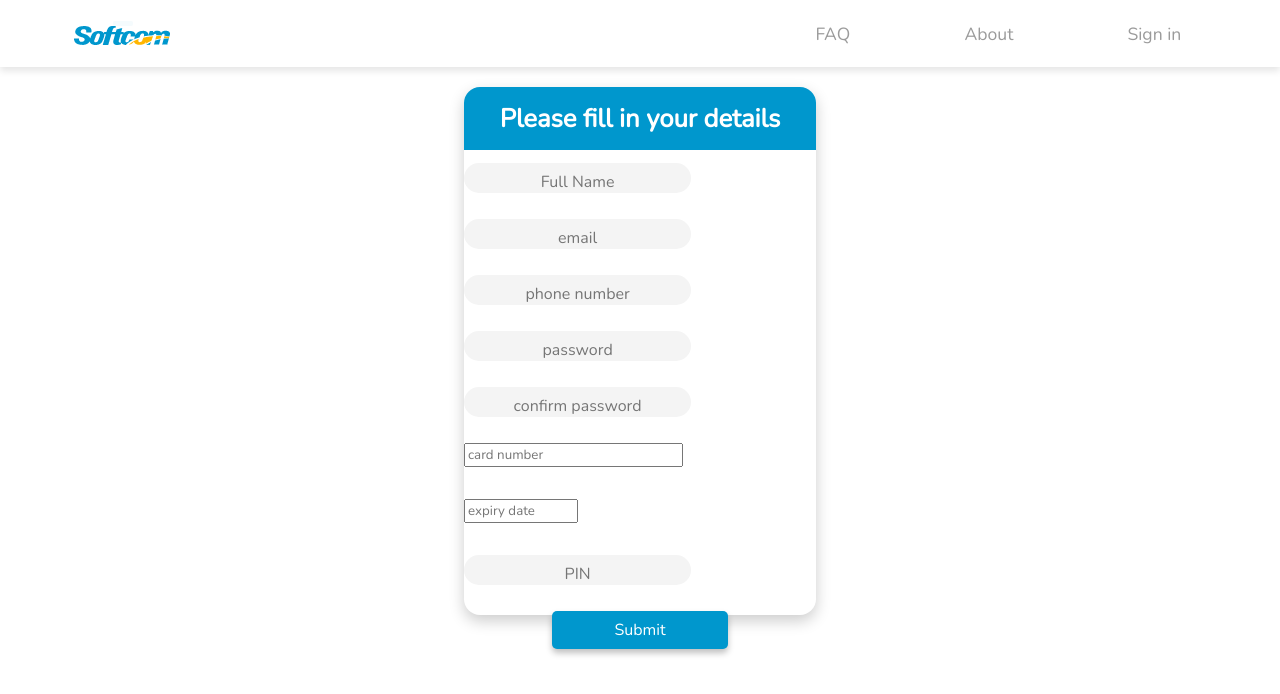
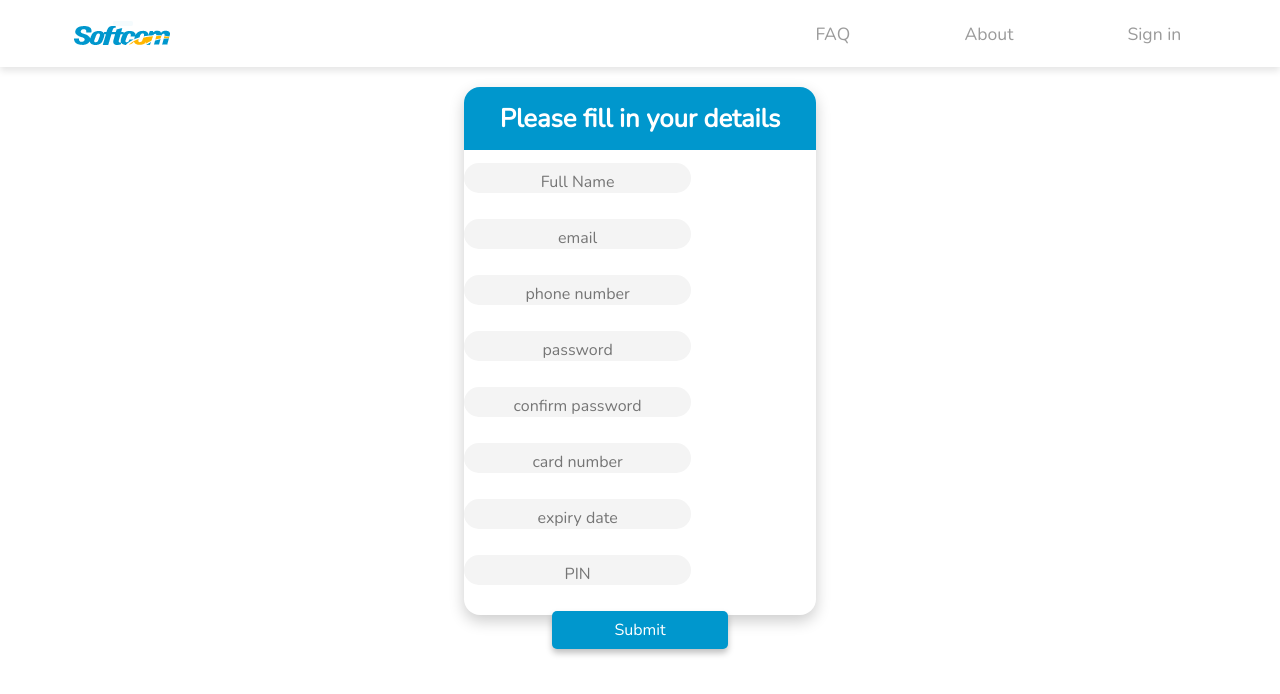
Before and after one commit to ojokure/softform, a React (Create React App) app in the folder reactForm/: page / in a window 1280 px wide. Shown: the top 694 px of the page. Built offline with nearby package versions, Linux system fonts and the light colour scheme.

Commit message:
handles all validations

```diff
--- a/reactForm/src/Components/Dashboard.js
+++ b/reactForm/src/Components/Dashboard.js
@@ -4,7 +4,13 @@ import StyledDashboard from "../Styles/DashboardStyles";
 const Dashboard = () => {
   return (
     <StyledDashboard>
-      <h1 className="h1"> Welcome to Softcom 😁</h1>
+      <h1 className="h1">
+        {" "}
+        Welcome to Softcom{" "}
+        <span role="image" aria-label="open">
+          😁{" "}
+        </span>{" "}
+      </h1>
     </StyledDashboard>
   );
 };
--- a/reactForm/src/Components/Navigation.js
+++ b/reactForm/src/Components/Navigation.js
@@ -12,13 +12,13 @@ const Navigation = () => (
     <div className="list-items-container">
       <ul className="list-items">
         <li className="list-item">
-          <a href="/">FAQ</a>
+          <a href="#">FAQ</a>
         </li>
         <li className="list-item">
-          <a href="/">About</a>
+          <a href="#">About</a>
         </li>
         <li className="list-item">
-          <a href="/">Sign in</a>
+          <a href="#">Sign in</a>
         </li>
       </ul>
     </div>
--- a/reactForm/src/Components/SignUpForms.js
+++ b/reactForm/src/Components/SignUpForms.js
@@ -10,7 +10,7 @@ import {
 const validNumber = [
   "0803",
   "0703",
-  "090",
+  "0908",
   "0814",
   "0806",
   "0706",
@@ -19,16 +19,21 @@ const validNumber = [
   "0807",
 ];
 
-function formatMask(str) {
+function maskCardPan(str) {
   return str.replace(/(\d{4})/, "XXXX ");
+}
+
+function formatDate(str) {
+  let formatted = str.replace(/(\d{2})(\d{2})/, "$1 / $2");
+  return formatted;
 }
 
 const validate = (values) => {
   const errors = {};
   const isValidStart = values.phoneNumber.split("").splice(0, 4).join("");
   const passwordCheck = values.password;
-  let master = /^(?:5[1-5][0-9]{14})$/;
-  let visa = /^(?:4[0-9]{12}(?:[0-9]{3})?)$/;
+  let masterCheck = /^(?:5[1-5][0-9]{14})$/;
+  let visaCheck = /^(?:4[0-9]{12}(?:[0-9]{3})?)$/;
 
   //   Validates Full Name
   if (!values.fullName) {
@@ -78,13 +83,13 @@ const validate = (values) => {
     errors.confirmPassword = "confirm password must match password";
   }
 
-  //   Validates Card Number
+  //   Validates Card Number (Master and Visa Card Only)
 
   if (!values.cardNumber) {
-    errors.cardNumber = "please type in your card number";
+    errors.cardNumber = "please type in your 16-digit card number";
   }
-  //   else if () {
-  //     errors.confirmPassword = "confirm password must match password";
+  //   else if (!(values.cardNumber.match(masterCheck) || values.cardNumber.match(visaCheck)) ) {
+  //     errors.cardNumber = "Invalid Card Number or Type";
   //   }
 
   //   Validates Expiry Date
@@ -126,6 +131,7 @@ const SignUpForm = () => {
 
     // Redireccts to dashboard upon successful Validation
     onSubmit: () => {
+      console.log(formik.values);
       history.push("/dashboard");
     },
   });
@@ -220,14 +226,14 @@ const SignUpForm = () => {
 
           <div className="input-container">
             <input
-              className="short-input"
+              className="form-input"
               placeholder="card number"
               id="cardNumber"
               name="cardNumber"
               type="text"
               onChange={formik.handleChange}
               onBlur={formik.handleBlur}
-              value={formatMask(formik.values.cardNumber)}
+              value={maskCardPan(formik.values.cardNumber)}
             />
             {formik.touched.cardNumber && formik.errors.cardNumber ? (
               <div style={{ color: "red" }}>{formik.errors.cardNumber}</div>
@@ -236,14 +242,14 @@ const SignUpForm = () => {
 
           <div className="input-container">
             <input
-              className="shorter-input"
+              className="form-input"
               placeholder="expiry date"
               id="expiryDate"
               name="expiryDate"
               type="text"
               onChange={formik.handleChange}
               onBlur={formik.handleBlur}
-              value={formik.values.expiryDate}
+              value={formatDate(formik.values.expiryDate)}
             />
             {formik.touched.expiryDate && formik.errors.expiryDate ? (
               <div style={{ color: "red" }}>{formik.errors.expiryDate}</div>
@@ -267,7 +273,15 @@ const SignUpForm = () => {
           </div>
         </div>
 
-        <StyledButton type="submit">Submit</StyledButton>
+        <StyledButton
+          type="submit"
+          onClick={() => {
+            console.log(formik.values);
+            history.push("/dashboard");
+          }}
+        >
+          Submit
+        </StyledButton>
       </div>
     </FormContainer>
   );
```
